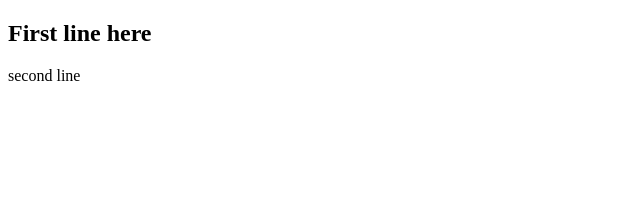
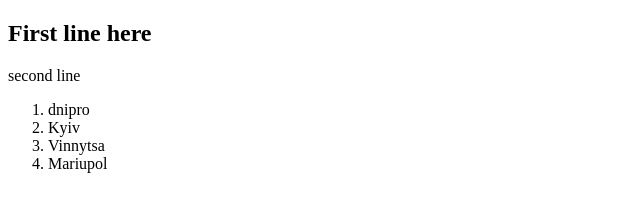
Before and after one commit to SashaWiscon/new2, a plain HTML site: page index.html in a window 1280 px wide. Shown: the whole page, without its empty margins (0-640 px from the left). Drawn offline with Linux system fonts and the light colour scheme.

Commit message:
citiies added

```diff
--- a/index.html
+++ b/index.html
@@ -9,5 +9,11 @@
 <body>
     <h2>First line here</h2>
     <p>second line</p>
+    <ol>
+        <li>dnipro</li>
+        <li>Kyiv</li>
+        <li>Vinnytsa</li>
+        <li>Mariupol</li>
+    </ol>
 </body>
 </html>
```
